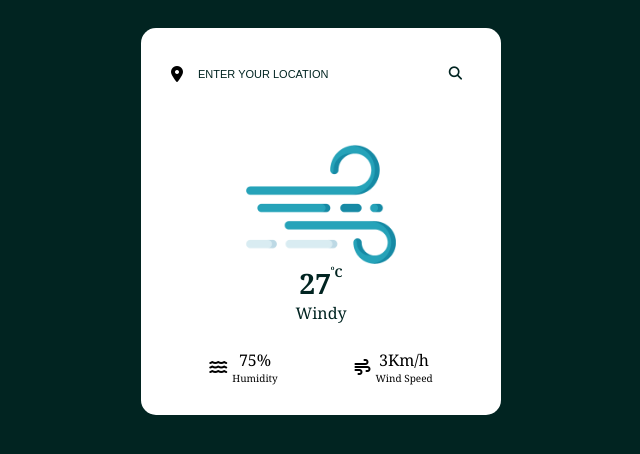
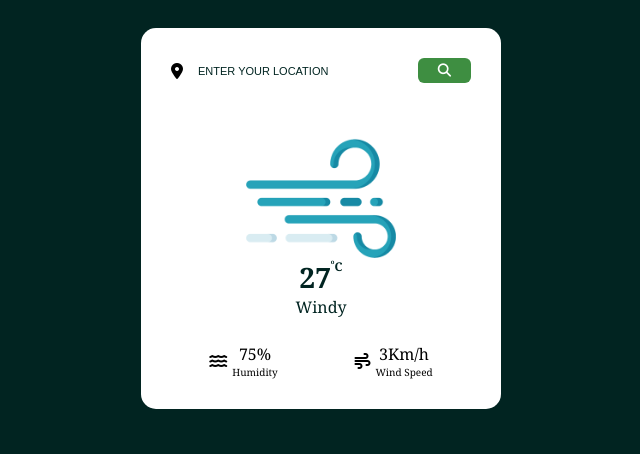
Before and after one commit to vinsky001/Weather-App-, a Flask app: page / in a window 1280 px wide. Shown: the top 454 px of the page, without its empty margins (319-959 px from the left). Run offline with Flask 3, Linux system fonts and the light colour scheme; some libraries are stand-ins or nearby versions.

Commit message:
Updating CSS styles for the HTML

```diff
--- a/static/style.css
+++ b/static/style.css
@@ -1,187 +1,4 @@
-/* * {
-    margin: 0;
-    padding: 0;
-    border: 0;
-    outline: none;
-    box-sizing: border-box;
-}
-
-body {
-    display: flex;
-    align-items: center;
-    justify-content: center;
-    background-color: teal;
-}
-
-.container{
-    position: relative;
-    width: 400px;
-    min-height: 605px;
-    background: #fff;
-    padding: 28px 32px;
-    overflow: hidden;
-    border-radius: 18px;
-    font-family:Georgia, 'Times New Roman', Times, serif;
-    transition: 0.6s ease-out;
-
-}
-
-.search-box{
-        width: 100%;
-        height: min-content;
-        display: flex;
-        align-items: center;
-        justify-content: space-between;
-    }
-
-.search-box input{
-        color: black;
-        width:80%;
-        font-size: 15px;
-        font-weight: 500;
-        text-transform:capitalize;
-        padding-left: 12px;
-    }
-
-.search-box input::placeholder{
-    font-size: 20px;
-    font-weight: 500;
-    color: black;
-    text-transform: capitalize;
-
-}
-.search-box button{
-    cursor: pointer;
-    width: 5px;
-    height: 50px;
-    color: black;
-    background: #dff6ff;
-    border-radius: 50%;
-    font-size: 22px;
-    transition: 0.4s ease;
-}
-
-.search-box button:hover{
-    color: #fff;
-    background: #06283D
- }
-
-.search-box i{
-    position: absolute;
-    color: #06283D;
-    font-family: 28px;
- }
-
-.weather-box{
-    text-align: center;
- }
-
-.weather-box img{
-    width: 60%;
-    margin-top: 30px;
-}
-
-.weather-box .temperature{
-    position: relative;
-    color: black;
-    font-size: 4rem;
-    font-weight: 800;
-    margin-left: -16px;
-}
-
-.weather-box .temperature span{
-    position: absolute;
-    margin-left: 4px;
-    font-size: 1.6rem;
-}
-
-.weather-box .description{
-    color: #06283D;
-    font-size: 22px;
-    font-weight: 500;
-    text-transform: capitalize;
-}
-
-.weather-details{
-    width: 100%;
-    display: flex;
-    justify-content: space-between;
-    margin-top: 30px;
-}
-
-.weather-details .humidity, .weather-details .wind{
-    display: flex;
-    align-items: center;
-    width: 50%;
-    height: 100px;
-}
-
-.weather-details .humidity{
-    padding-left: 20px;
-    justify-content: flex-start;
-}
-
-.weather-details .wind{
-    padding-right: 20px;
-    justify-content: flex-end;
-}
-
-.weather-details i{
-    color: #06283D;
-    font-size: 26px;
-    margin-right: 10px;
-    margin-top: 6px;
-}
-
-.weather-details span{
-    color: #06283D;
-    font-size: 22px;
-    font-weight: 500;
-}
-
-.weather-details p{
-    color: #06283D;
-    font-size: 14px;
-    font-weight: 500;
-}
-
-.not-found{
-    width: 100%;
-    text-align: center;
-    margin-top: 50px;
-    scale: 0;
-    opacity: 0;
-    display: none;
-}
-
-.not-found img{
-    width: 70%;
-}
-
-.not-found p{
-    color: #06283D;
-    font-size: 22px;
-    font-weight: 500;
-    margin-top: 12px;
-}
-
-.weather-box, .weather-details{
-    scale: 0;
-    opacity: 0;
-}
-
-.fadeIn{
-    animation: 0.5s fadeIn forwards;
-    animation-delay: 0.5s;
-}
-
-@keyframes fadeIn{
-    to {
-        scale: 1;
-        opacity: 1;
-    }
-} */
-
+/* Reset CSS */
 *,
 ::before
 ::after {
@@ -190,16 +7,19 @@ body {
     box-sizing: border-box;
 }
 
+/* Body styles */
 body {
     background-color: rgb(1, 36, 33);
     padding: 20px 50px;
 }
 
+/* Image styles */
 img {
     display: block;
     width: 50%;
 }
 
+/* Container styles */
 .container {
     display: flex;
     flex-direction: column;
@@ -214,6 +34,7 @@ img {
     font-family:Georgia, 'Times New Roman', Times, serif;
 }
 
+/* Search box styles */
 .search-box {
     display: flex;
 }
@@ -222,27 +43,29 @@ img {
     width: 100%;
 }
 
-.circle {
-    padding: 3px;
-    aspect-ratio: 1;
-    display: flex;
-    justify-content: center;
-    align-items: center;
-    border-radius: 50%;
+/* Search button styles */
+#search-button {
+    background-color: #3e8e41;
+    color: #ffffff;
+    padding: 6px 20px;
+    border: none;
+    border-radius: 6px;
     cursor: pointer;
-    transition: background-color 200ms ease-in-out;
+    transition: backgound-color 0.3s ease;
 }
 
-.circle:hover {
-    background-color: rgba(1, 36, 33, .3);
+#search-button:hover {
+    background-color: #5cb85c;
 }
 
+/* Search and location styles */
 .search, .location {
     display: flex;
     justify-content: end;
     align-items: center;
 }
 
+/* Input styles */
 .input {
     border: none;
     font-size: 12px;
@@ -260,6 +83,7 @@ img {
     border: 1px solid transparent;
 }
 
+/* Search button styles */
 .search-button {
     background-color: transparent;
     border: none;
@@ -267,10 +91,12 @@ img {
     cursor: pointer;
 }
 
+/* Location styles */
 .location {
     gap: 10px;
 }
 
+/* Weather box styles */
 .weather-box {
     display: flex;
     flex-direction: column;
@@ -279,6 +105,7 @@ img {
     color: rgb(1, 36, 33);
 }
 
+/* Temperature styles */
 .temperature {
     display: flex;
     justify-content: center;
@@ -287,19 +114,23 @@ img {
     font-size: 28px;
 }
 
+/* Superscript styles */
 .sup {
     align-self: flex-start;
     font-size: 12px;
 }
 
+/* Small text styles */
 .small {
     font-size: 6px;
 }
 
+/* Weather text paragraph styles */
 .weather-text > p {
     margin: 0;
 }
 
+/* Weather details styles */
 .weather-details {
     display: flex;
     justify-content: space-around;
@@ -311,12 +142,14 @@ img {
     gap: 5px;
 }
 
+/* Text styles */
 .text {
     display: flex;
     flex-direction: column;
     align-items: center;
 }
 
+/* Last span in text styles */
 .text span:last-child {
     font-size: 10px;
 }
```
